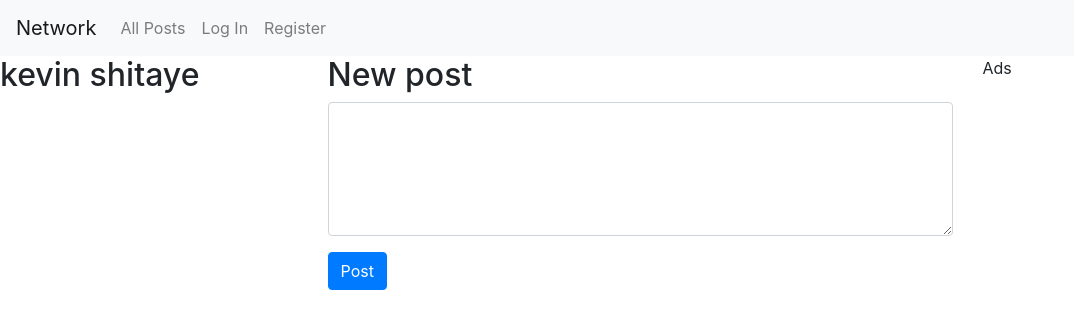
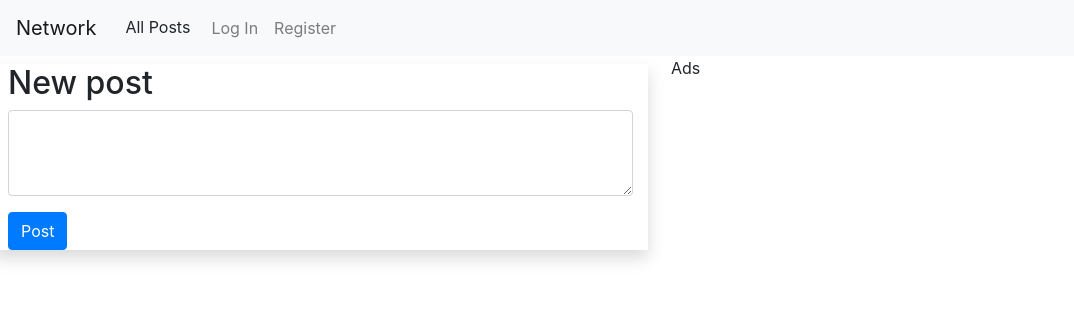
Before and after one commit to kevin-shitaye/CS50_twitter_like_project, a Django app: page / in a window 1280 px wide. Shown: the top 329 px of the page, without its empty margins (0-1074 px from the left). Run offline with Django 3.2, Linux system fonts and the light colour scheme; some libraries are stand-ins or nearby versions.

Commit message:
made the js to fetch the tweets accordingly

```diff
--- a/network/models.py
+++ b/network/models.py
@@ -16,7 +16,7 @@
 
     def serialize(self):
         return {
-            "user": self.user.id,
+            "user": self.user.username,
             "content": self.content,
             "date": self.date,
             "likes": [user.id for user in self.likes.all()]
--- a/network/static/network/index.js
+++ b/network/static/network/index.js
@@ -1,6 +1,43 @@
 document.addEventListener("DOMContentLoaded", function () {
+  document
+    .querySelector("#profile-page")
+    .addEventListener("click", () => loadPage("profile_page"));
+  document
+    .querySelector("#home")
+    .addEventListener("click", () => loadPage("all"));
+  document
+    .querySelector("#following")
+    .addEventListener("click", () => loadPage("following_page"));
   document.querySelector("#post").addEventListener("click", post);
+  loadPage("all");
 });
+
+function loadPage(page) {
+  document.querySelector("#tweets").innerHTML = "";
+  fetch(`/tweet/${page}`)
+    .then((response) => response.json())
+    .then((tweets) => {
+      // make the tweet box
+      tweets.forEach((tweet) => {
+        const tweet_div = document.createElement("div");
+        tweet_div.innerHTML = `<div class="border p-2 m-2">
+        <img
+          src="https://static.thenounproject.com/png/630740-200.png"
+          alt="profile picture"
+          width="40px"
+        />
+        <strong>${tweet.user}</strong>
+        <p>${tweet.date}</p>
+        <p>
+          ${tweet.content}
+        </p>
+        <span><3 ${tweet.likes.length}</span>
+      </div>`;
+
+        document.querySelector("#tweets").append(tweet_div);
+      });
+    });
+}
 
 function post() {
   const content = document.querySelector("#content").value;
@@ -14,6 +51,7 @@
   })
     .then((response) => response.json())
     .then((result) => {
+      document.querySelector("#msg").style.display = "block";
       console.log("tweeted!!!");
     });
 }
--- a/network/static/network/styles.css
+++ b/network/static/network/styles.css
@@ -0,0 +1,10 @@
+#name {
+  display: inline;
+}
+#badge {
+  display: block;
+}
+
+#side {
+  height: 150px;
+}
--- a/network/templates/network/index.html
+++ b/network/templates/network/index.html
@@ -1,9 +1,28 @@
 {% extends "network/layout.html" %} {% load static %} {% block body %}
 <div class="row">
-  <div id="side" class="col-3">
-    <h2>kevin shitaye</h2>
+  {% if user.is_authenticated %}
+  <div id="side" class="col-md-3 shadow m-2 mt-4 p-4">
+    <img
+      src="https://static.thenounproject.com/png/630740-200.png"
+      alt="profile picture"
+      width="40px"
+      id="profile_pic"
+    />
+    <p id="name">{{request.user}}</p>
+    <div class="m-1">
+      <span class="badge-info p-1"
+        >{{ request.user.followers.all|length }} Followers</span
+      >
+      <span class="badge-info p-1"
+        >{{ request.user.following.all|length }} Following</span
+      >
+    </div>
   </div>
-  <div class="col-6">
+  {% endif %}
+  <div class="col-md-6 m-2 shadow">
+    <div id="msg" class="alert alert-success" style="display: none">
+      <strong>Tweet made!!!</strong>
+    </div>
     <h2>New post</h2>
     <form>
       {% csrf_token %}
@@ -13,7 +32,7 @@
           name="content"
           id="content"
           cols="30"
-          rows="5"
+          rows="3"
         ></textarea>
       </div>
       <input class="btn btn-primary" type="button" id="post" value="Post" />
@@ -21,7 +40,7 @@
     <div id="tweets"></div>
   </div>
 
-  <div class="col-2">Ads</div>
+  <div class="col-1">Ads</div>
 </div>
 
 {% endblock %} {% block script %}
--- a/network/templates/network/layout.html
+++ b/network/templates/network/layout.html
@@ -15,26 +15,24 @@
   </head>
   <body>
     <nav class="navbar navbar-expand-lg navbar-light bg-light">
-      <a class="navbar-brand" href="#">Network</a>
+      <a class="navbar-brand" href="{% url 'index' %}">Network</a>
 
       <div>
         <ul class="navbar-nav mr-auto">
           {% if user.is_authenticated %}
           <li class="nav-item">
-            <a class="nav-link" href="#"
-              ><strong>{{ user.username }}</strong></a
-            >
+            <button class="btn" id="profile-page">{{ user.username }}</button>
           </li>
           {% endif %}
           <li class="nav-item">
-            <a class="nav-link" href="{% url 'index' %}">All Posts</a>
+            <button class="btn" id="home">All Posts</button>
           </li>
           {% if user.is_authenticated %}
           <li class="nav-item">
-            <a class="nav-link" href="#">Following</a>
+            <button class="btn" id="following">Following</button>
           </li>
           <li class="nav-item">
-            <a class="nav-link" href="{% url 'logout' %}">Log Out</a>
+            <a class="btn" href="{% url 'logout' %}">Log Out</a>
           </li>
           {% else %}
           <li class="nav-item">
--- a/network/views.py
+++ b/network/views.py
@@ -12,7 +12,9 @@
 
 
 def index(request):
-    return render(request, "network/index.html")
+    return render(request, "network/index.html", {
+        "user": request.user
+    })
 
 
 def login_view(request):
```
Also changed, not shown: db.sqlite3.
